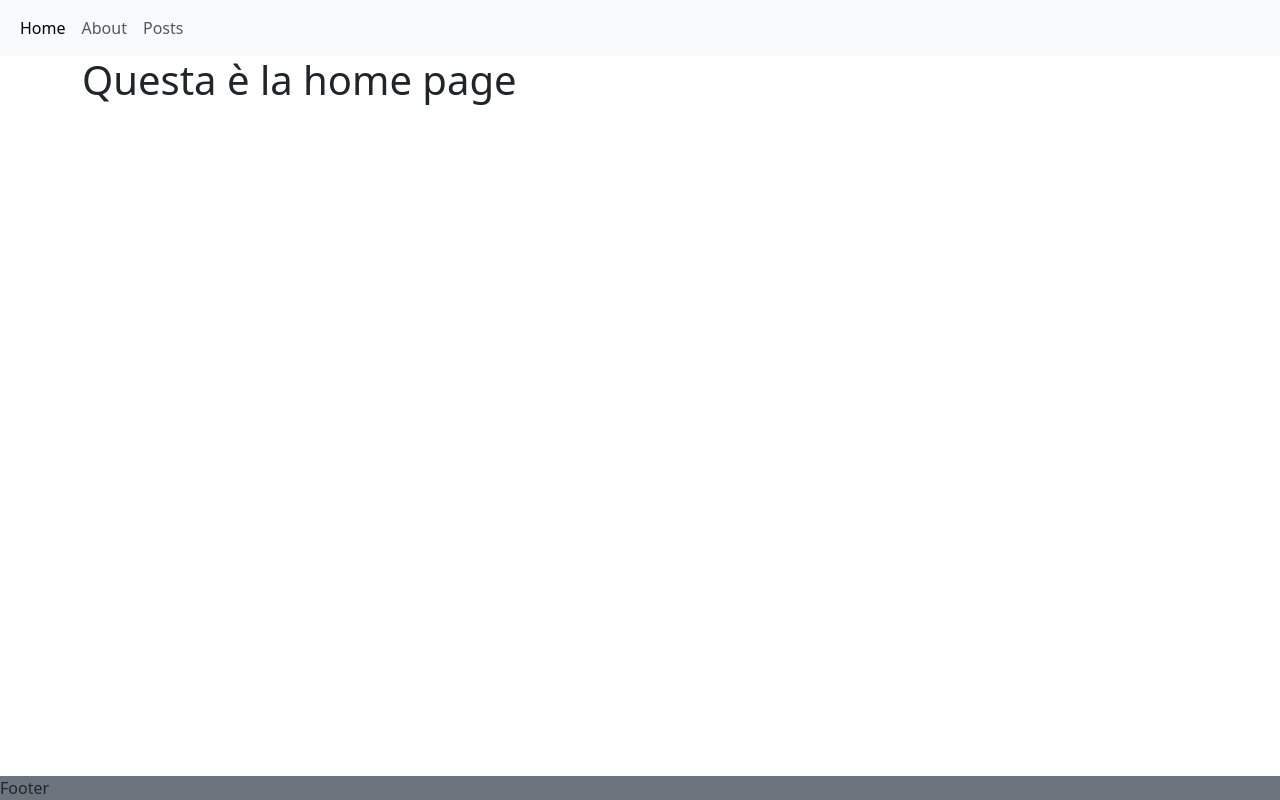
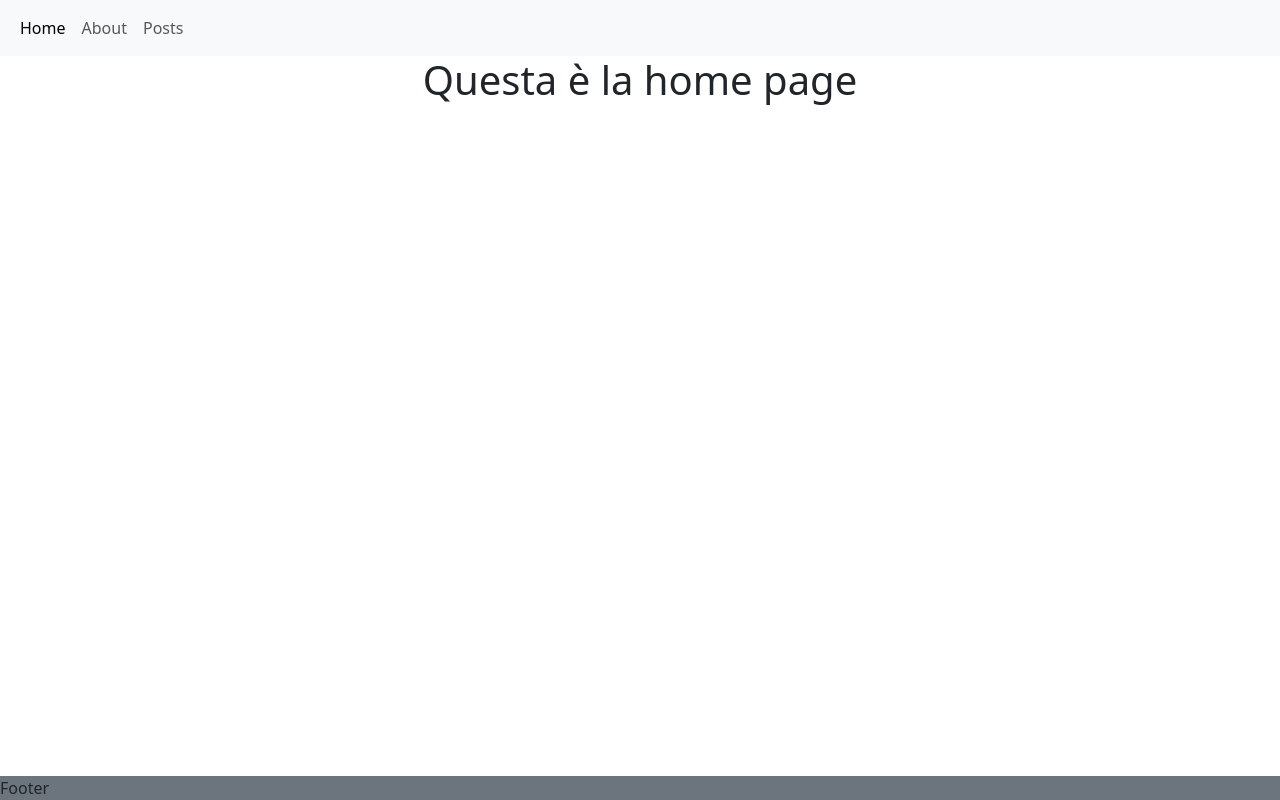
Before and after one commit to giuseppeesposito22/react-router, a React (Vite) app: page / in a window 1280 px wide. Built offline with nearby package versions, Linux system fonts and the light colour scheme.

Commit message:
add container style display flex

```diff
--- a/src/assets/css/index.css
+++ b/src/assets/css/index.css
@@ -7,3 +7,10 @@
 main {
   flex-grow: 1;
 }
+
+.container {
+  display: flex;
+  flex-direction: column;
+  align-items: center;
+  gap: 3rem;
+}
```
